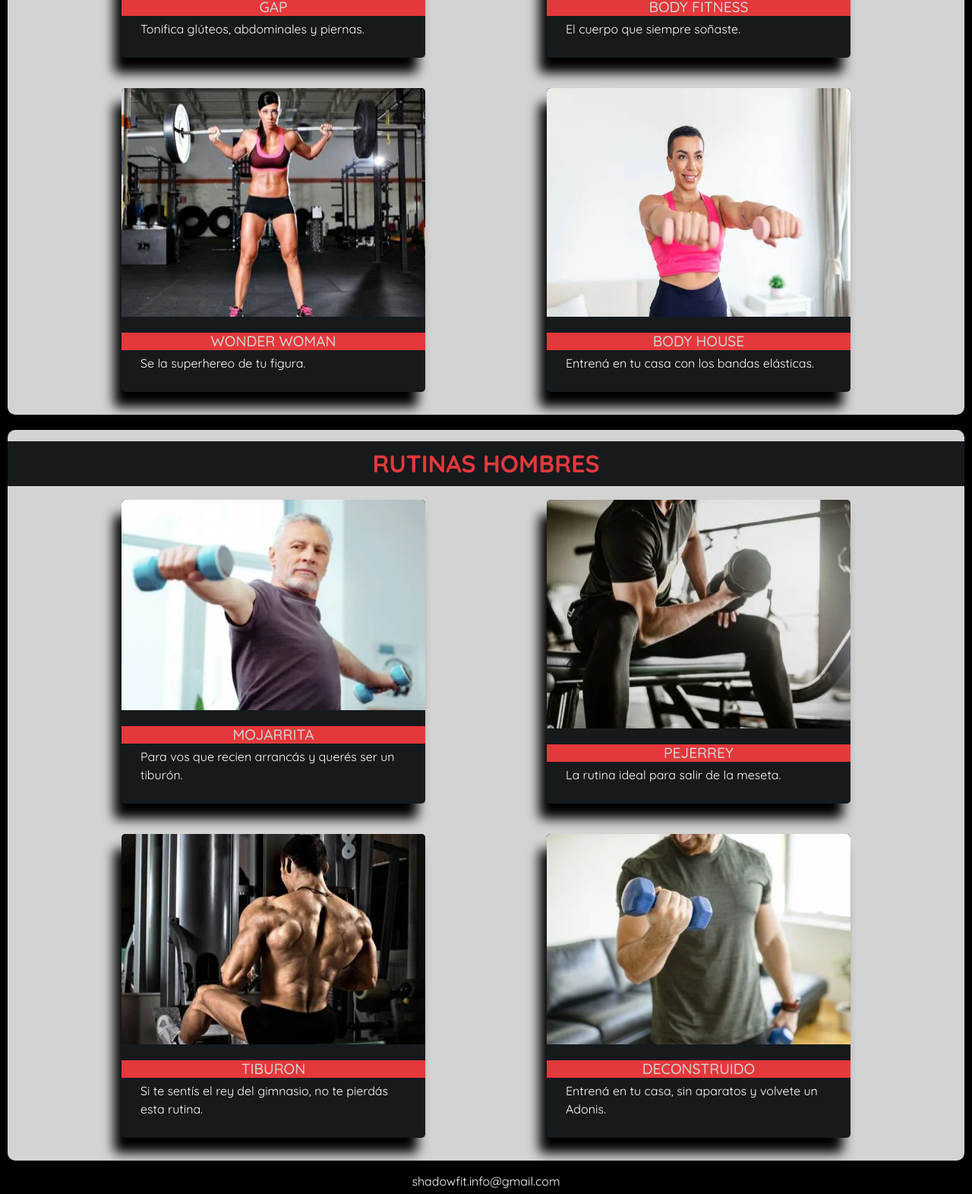
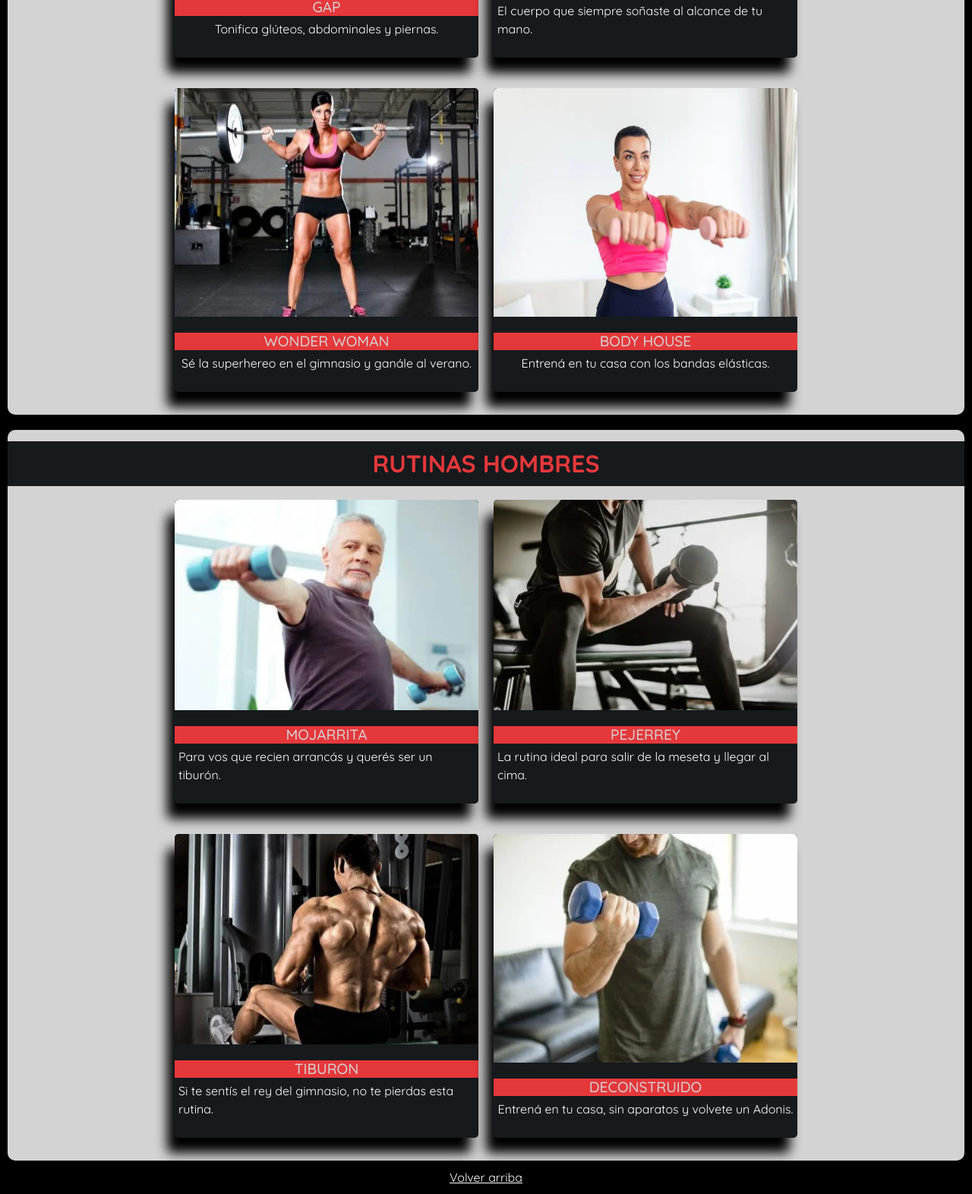
Before and after one commit to Pablocan86/PFCantarin, a website: page pages/rutinas.html in a window 1280 px wide. Shown: the part 575-2147 px from the top of the page at 76% size. Drawn offline with nearby package versions, Linux system fonts and the light colour scheme.

Commit message:
se siguen ajustan medias queries y se agrega un link para volver al header en todas las páginas

```diff
--- a/pages/rutinas.html
+++ b/pages/rutinas.html
@@ -10,7 +10,7 @@
     <title> ** RUTINAS **</title>
 </head>
 <body class="bodyrutinas">
-    <header>
+    <header id="header">
         <img src="../images/logo_shadow_fit.webp" alt="logo de la empresa shadow fit" class="imglogo">
         <h1>Shadow Fit Entrenamientos Personalizados</h1>
         <!-- NAV COMPONENTE BOOTSTRAP -->
@@ -62,7 +62,7 @@
               <a href="https://www.facebook.com/commerce/products/entrenamiento-para-bajar-de-peso/4839957042776866/?ref=mini_shop_storefront&referral_code=mini_shop_profile_featured_shop_card_cta" target="_blank"><figcaption><p>LA QUIERO</p></figcaption></a>
             </figure>
             <h4>BODY FITNESS</h4>
-            <p class="parrafo">El cuerpo que siempre soñaste.</p>
+            <p class="parrafo">El cuerpo que siempre soñaste al alcance de tu mano.</p>
           </div>
         </div>
         <div>
@@ -72,7 +72,7 @@
               <a href="https://www.facebook.com/commerce/products/rutina-funcional-para-hacer-en-casa/7499804873422897/?ref=mini_shop_storefront&referral_code=mini_shop_profile_featured_shop_card_cta" target="_blank"><figcaption><p>LA QUIERO</p></figcaption></a>
             </figure>
             <h4>WONDER WOMAN</h4>
-            <p class="parrafo">Se la superhereo de tu figura.</p>
+            <p class="parrafo">Sé la superhereo en el gimnasio y ganále al verano.</p>
           </div>
           <div>
             <figure>
@@ -103,7 +103,7 @@
               <a href="https://www.facebook.com/commerce/products/rutina-musculaci%C3%B3n-para-intermedios/5098549523600363/?ref=mini_shop_storefront&referral_code=mini_shop_profile_featured_shop_card_cta" target="_blank"><figcaption><p>LA QUIERO</p></figcaption></a>
             </figure>
             <h4>PEJERREY</h4>
-            <p class="parrafo">La rutina ideal para salir de la meseta.</p>
+            <p class="parrafo">La rutina ideal para salir de la meseta y llegar al cima.</p>
           </div>
         </div>
         <div>
@@ -113,7 +113,7 @@
               <a href="https://www.facebook.com/commerce/products/entrenamiento-musculaci%C3%B3n-para-avanzados/5441725462514173?ref=mini_shop_storefront&referral_code=mini_shop_profile_featured_shop_card_cta" target="_blank"><figcaption><p>LA QUIERO</p></figcaption></a>
             </figure>
             <h4>TIBURON</h4>
-            <p class="parrafo">Si te sentís el rey del gimnasio, no te pierdás esta rutina.</p>
+            <p class="parrafo">Si te sentís el rey del gimnasio, no te pierdas esta rutina.</p>
           </div>
           <div>
             <figure>
@@ -126,6 +126,7 @@
         </div>
       </article>
     </section>
+    <a class="linkvolver" href="#header">Volver arriba</a>
   </main>
   <footer>
     <p>shadowfit.info@gmail.com</p>
--- a/scss/modulos/_body-header.scss
+++ b/scss/modulos/_body-header.scss
@@ -15,6 +15,13 @@ body {
     "main main"
     "footer footer";}
 
+    main .linkvolver {
+        width: 100%;
+        font-family: $fuente-pagina;
+        color: white;
+        text-align: center;
+    }
+
 header {
     width: 100%;
     display: flex;
@@ -23,6 +30,7 @@ header {
     justify-content: space-between;
     background-color: black;
     grid-area: header;
+
 
     nav {
         background-color: black;
@@ -74,4 +82,5 @@ header {
 
 main {
     width: 100%;
+
 }
--- a/scss/modulos/_contacto.scss
+++ b/scss/modulos/_contacto.scss
@@ -46,6 +46,7 @@
             width: 100%;
             color: white;
             background-color: $color-fondo-textos;
+            position: absolute;
 
             .btn-close {
                 --bs-btn-close-bg: url(https://clipground.com/images/white-x-png-5.png);
--- a/scss/modulos/_footer.scss
+++ b/scss/modulos/_footer.scss
@@ -5,6 +5,7 @@ footer {
     background-color: black;
     grid-area: footer;
     @include flexbox (column, nowrap, center, center,);
+
 
     p {
     color: white;
--- a/scss/modulos/_inicio.scss
+++ b/scss/modulos/_inicio.scss
@@ -1,6 +1,7 @@
 @import "../modulos/mixin";
 
 .mainhome {
+    background-color: black;
     @include flexbox (column, wrap, center, center,);
     font-family:$fuente-pagina;
     grid-area: main;
@@ -104,10 +105,6 @@
                 }
             }
         }
+    }
 
-
-
-
-
-    }
 }
--- a/scss/modulos/_medias.scss
+++ b/scss/modulos/_medias.scss
@@ -17,10 +17,11 @@
                 margin-top: 120px;
             }
 
-        }
 
     }
 }
+}
+
 
 
 @media (max-width: 768px) and (min-width: 576px){
@@ -57,6 +58,8 @@
             width: 90%;
             text-align: center;
             align-items: center;
+            text-align: justify;
+            margin-top: 10px;
 
             img {
                 width:100%;
@@ -147,4 +150,8 @@
                 align-items: center;
             }
         }
+
+        .mainrutinas section article div div {
+            width: 250px;
+        }
     }
--- a/scss/modulos/_nosotros.scss
+++ b/scss/modulos/_nosotros.scss
@@ -6,13 +6,14 @@
     grid-area: main;
 
 
+
 .section1nosotros {
     @include flexbox (row, wrap, space-evenly, center);
     background-color: $color-gris-oscuro-paleta;
     margin: 10px;
     border-radius: 10px;
     color: white;
-    font-family: "Quicksand-variables";
+    font-family: $fuente-pagina;
     font-size: 2rem;
 
     article {
@@ -26,10 +27,13 @@
         p {
             font-size: 1rem;
             text-align: justify;
+
             a {
-                color:$color-rojo-paleta;
+                color: $color-rojo-paleta;
             }
+
         }
+
     }
 
     iframe {
--- a/scss/modulos/_rutinas.scss
+++ b/scss/modulos/_rutinas.scss
@@ -28,8 +28,7 @@
             width:100%;
 
             div {
-                @include flexbox (row, wrap, space-evenly, center);
-                width: 100%;
+                @include flexbox (row, wrap, space-around, center);
 
                 div {
                 background-color: $color-gris-oscuro-paleta;
@@ -105,12 +104,13 @@
 
                 .parrafo   {
                     background-color: $color-gris-oscuro-paleta;
-                    width: 90%;
                     color: white;
                     padding-bottom: 10px;
                     padding-left: 5px;
                     padding-right: 5px;
                     text-align:start;
+                    border-bottom-right-radius: 5px;
+                    border-bottom-left-radius: 5px;
 
                 }
 
```
Also changed, not shown: index.html (+3 -1 lines), pages/contacto.html (+2 -1 lines), pages/nosotros.html (+2 -1 lines), pages/servicios.html (+2 -1 lines), css/style.css, 1 other file.
